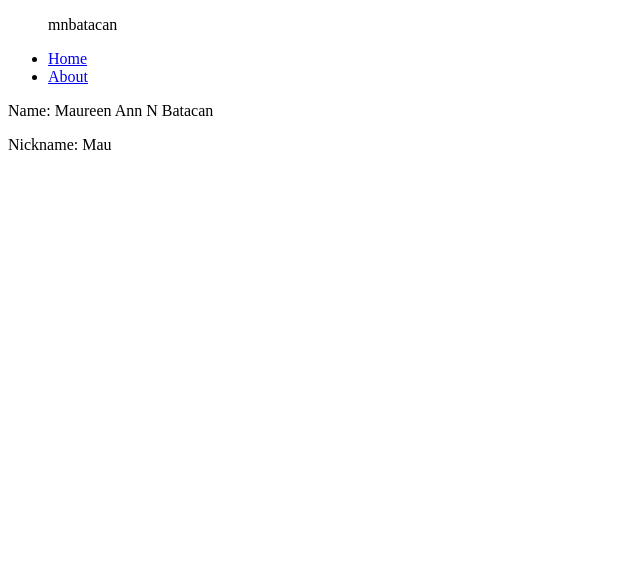
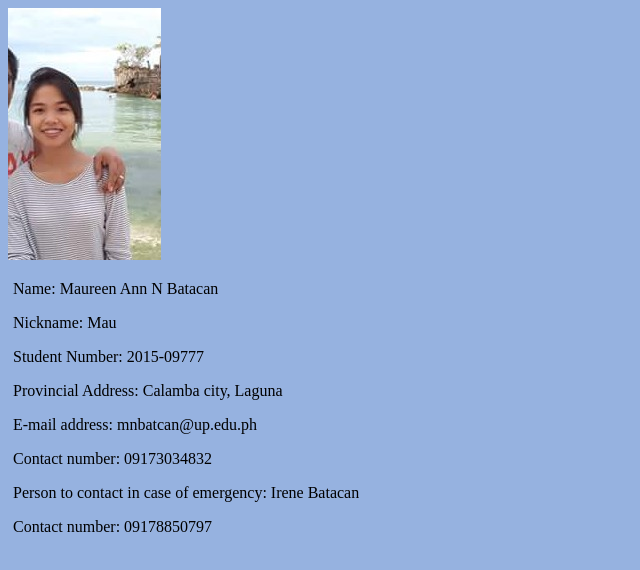
Before and after one commit to mnbatacan137/mnbatacan.github.io, a plain HTML site: page index.html in a window 1280 px wide. Shown: the whole page, without its empty margins (0-640 px from the left). Drawn offline with Linux system fonts and the light colour scheme.

Commit message:
Initial commit

```diff
--- a/index.html
+++ b/index.html
@@ -1,29 +1,22 @@
 <!DOCTYPE html>
 <html>
 	<head>
-		<title>Personal Information</title>
+        <link rel="stylesheet" href="main.css">
+	   	<title>Personal Information</title>
 	</head>
 	<body>
-    <nav>
-    		<ul>
-            <p>mnbatacan</p>
-        		<li><a href="/">Home</a></li>
-	        	<li><a href="/about">About</a></li>
-    		</ul>
-		</nav>
 
+         <img src="1.jpg" alt="picture">
 
-
-		<div class="name">
-    		<p>Name: Maureen Ann N Batacan</p>
+    	<p>Name: Maureen Ann N Batacan</p>
         <p>Nickname: Mau</p>
-    <!--    <p>Student Number: 2015-09777</p>
+        <p>Student Number: 2015-09777</p>
         <p>Provincial Address: Calamba city, Laguna</p>
         <p>E-mail address: mnbatcan@up.edu.ph</p>
         <p>Contact number: 09173034832</p>
         <p>Person to contact in case of emergency: Irene Batacan</p>
-        <p>Contact number: 09178850797</p> -->
-		</div><!-- /.container -->
+        <p>Contact number: 09178850797</p>
+
 
 	</body>
 </html>
--- /dev/null
+++ b/main.css
@@ -0,0 +1,8 @@
+body{
+	background-color: #96b2e0;
+}
+
+
+p{
+	margin-left: 5px;
+}
```
Also changed, not shown: 1.jpg (added).
